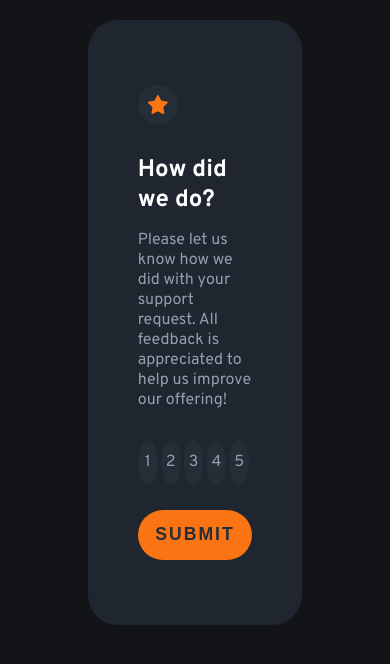
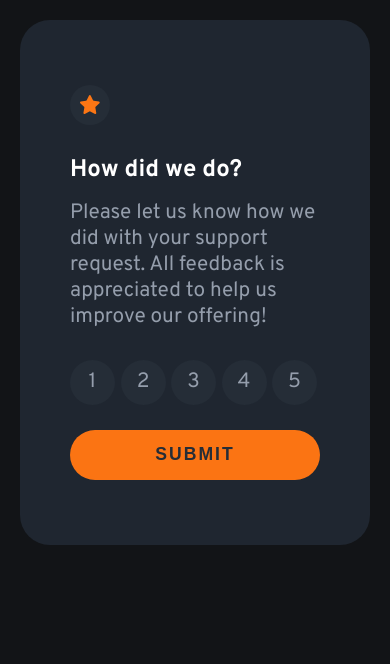
Before and after one commit to Rana5Ahmed/Interactive-Rating-Component, a plain HTML site: page index.html in a window 390 px wide. Drawn offline with Linux system fonts and the light colour scheme.

Commit message:
style.css

```diff
--- a/style.css
+++ b/style.css
@@ -90,7 +90,33 @@
     }
 
 
-    @media screen and (min-width:370px) and (max-width:767px) {
+    @media screen and (max-width:600px) {
+        #rate-div{
+            min-width: 350px;
+            padding: 10px;
+            margin: 15% auto;
+
+        }
+        .image{
+            width: 40px;
+            height: 40px;
+        }
+        .image img{
+        width: 20px;
+    }
+    h1{
+        font-size: 1.5rem;
+    }
+    .rating{
+        width: 45px;
+        height: 45px;
+        margin-right: 3px;
+        margin-bottom: 10px;
+    }
+}
+
+
+    @media screen and (min-width:601px) and (max-width: 899px) {
         body{
             font-size: 1rem;
         }
@@ -117,10 +143,8 @@
         margin-bottom: 10px;
     }
 }
-    @media screen and  (min-width: 768px) and (max-width: 991px){
-        body{
-            font-size: 1rem;
-        }
+    @media screen and  (min-width: 900px) {
+
         #rate-div{
             max-width: 50%;
             padding: 25px;
```
